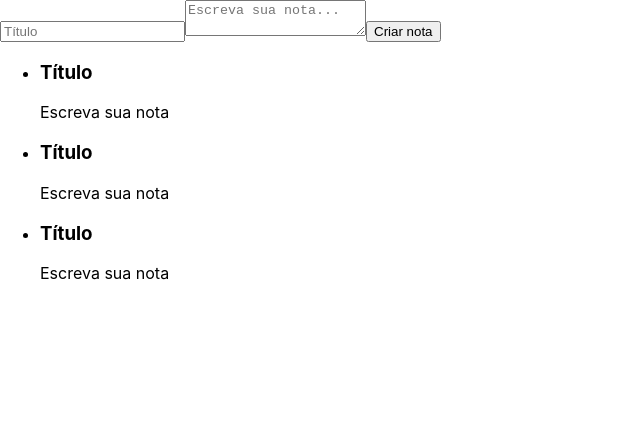
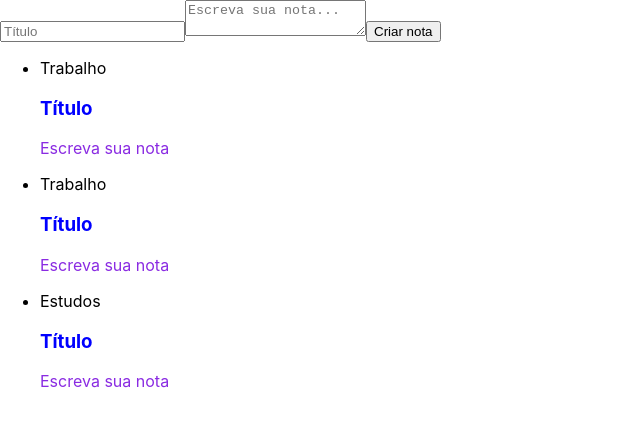
Before and after one commit to fabianojp06/ceep, a React (Create React App) app: page / in a window 1280 px wide. Shown: the top 426 px of the page, without its empty margins (0-640 px from the left). Built offline with nearby package versions, Linux system fonts and the light colour scheme.

Commit message:
Version3

```diff
--- a/src/App.js
+++ b/src/App.js
@@ -1,6 +1,6 @@
 import React, { Component } from 'react';
-import FormularioCadastro from './components/FormularioCadastro';
-import ListaDeNotas from "./components/ListaDeNotas";
+import FormularioCadastro from './components/FormularioCadastro/FormularioCadastro';
+import ListaDeNotas from "./components/ListaDeNotas/ListaDeNotas";
 
 class App extends Component {
   render(){
--- a/src/components/CardNota.jsx
+++ /dev/null
@@ -1,17 +0,0 @@
-import React, { Component } from "react";
-
-
-export default class CardNota extends Component {
-  render() {
-    return (
-      <section>
-        <header>
-          <h3>Título</h3>
-        </header>
-        <p>Escreva sua nota</p>
-      </section>
-    );
-  }
-}
-
-//export default CardNota;
--- /dev/null
+++ b/src/components/CardNota/CardNota.jsx
@@ -0,0 +1,18 @@
+import React, { Component } from "react";
+import "./estilo.css";
+
+
+class CardNota extends Component {
+  render() {
+    return (
+      <section className="card-nota">
+        <header className="card-nota_cabecalho">
+          <h3 className="card-nota_cabecalho">Título</h3>
+        </header>
+        <p className="card-nota_texto">Escreva sua nota</p>
+      </section>
+    );
+  }
+}
+
+export default CardNota;
--- /dev/null
+++ b/src/components/CardNota/estilo.css
@@ -0,0 +1,15 @@
+.card-nota{
+        color: red;
+}
+
+.card-nota_cabecalho{
+    color: aqua;
+}
+
+.card-nota_cabecalho{
+    color: blue;
+}
+
+.card-nota_texto{
+    color: blueviolet;
+}
--- a/src/components/FormularioCadastro.jsx
+++ b/src/components/FormularioCadastro/FormularioCadastro.jsx
@@ -1,6 +1,6 @@
 import React, { Component } from "react";
 
-export default class FormularioCadastro extends Component {
+class FormularioCadastro extends Component {
   render() {
     return (
       <form>
@@ -11,3 +11,5 @@
     );
   }
 }
+
+export default FormularioCadastro;
--- a/src/components/ListaDeNotas.jsx
+++ /dev/null
@@ -1,20 +0,0 @@
-import React, { Component } from "react";
-import CardNota from "./CardNota";
-
-export default class ListaDeNotas extends Component {
-  render() {
-    return (
-      <ul>
-        <li>
-          <CardNota/>
-        </li>
-        <li>
-          <CardNota/>
-        </li>
-        <li>
-          <CardNota/>
-        </li>
-      </ul>
-    );
-  }
-}
--- /dev/null
+++ b/src/components/ListaDeNotas/ListaDeNotas.jsx
@@ -0,0 +1,19 @@
+import React, { Component } from "react";
+import CardNota from "../CardNota/CardNota";
+
+class ListaDeNotas extends Component {
+  render() {
+    return (<ul>{Array.of("Trabalho", "Trabalho", "Estudos").map((categoria, index) => {
+        return(
+        <li key={index}>
+            <div>{categoria}</div>
+            <CardNota/>
+        </li>)
+
+    })}
+    </ul>
+        )
+   }
+}
+
+export default ListaDeNotas;
```
Also changed, not shown: 1 other file (tests, documents, lock files or other folders).
